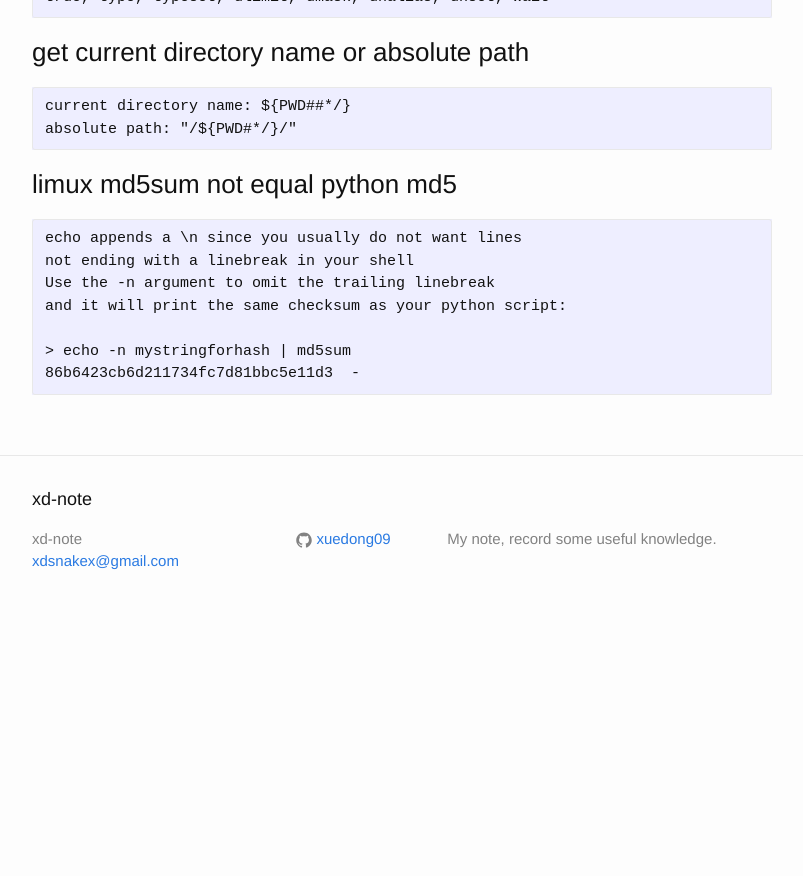
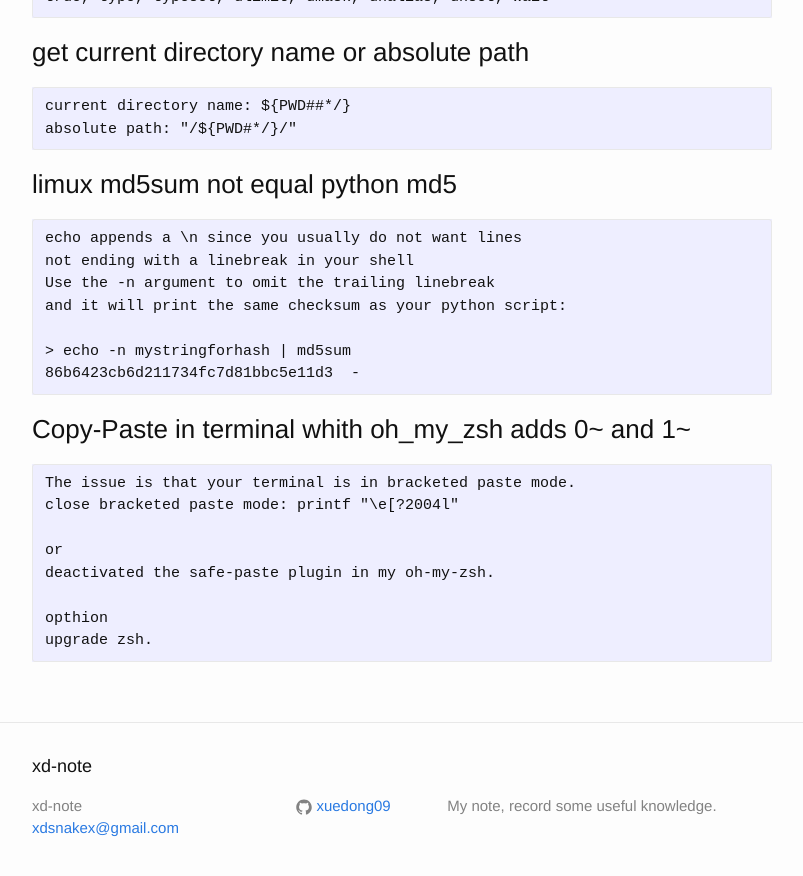
Before and after one commit to xuedong09/xuedong09.github.io, a Jekyll site: the page built from _posts/2016-02-18-shell.md, in a window 1280 px wide and 900 px high, scrolled down 1316 px. Shown: the top 876 px of the window, without its empty margins (238-1041 px from the left). Built offline with Jekyll 4.4.1, drawn with Linux system fonts in a browser that asks for light colours; before the commit the page ends 1949 px from its top, so only the background shows below that.

Commit message:
fix copy paste terminal add 0~ 1~

```diff
--- a/_posts/2016-02-18-shell.md
+++ b/_posts/2016-02-18-shell.md
@@ -71,3 +71,15 @@ xdg-open file
 
     > echo -n mystringforhash | md5sum
     86b6423cb6d211734fc7d81bbc5e11d3  -
+
+
+### Copy-Paste in terminal whith oh_my_zsh adds 0~ and 1~
+
+    The issue is that your terminal is in bracketed paste mode.
+    close bracketed paste mode: printf "\e[?2004l"
+
+    or
+    deactivated the safe-paste plugin in my oh-my-zsh.
+
+    opthion
+    upgrade zsh.
```
